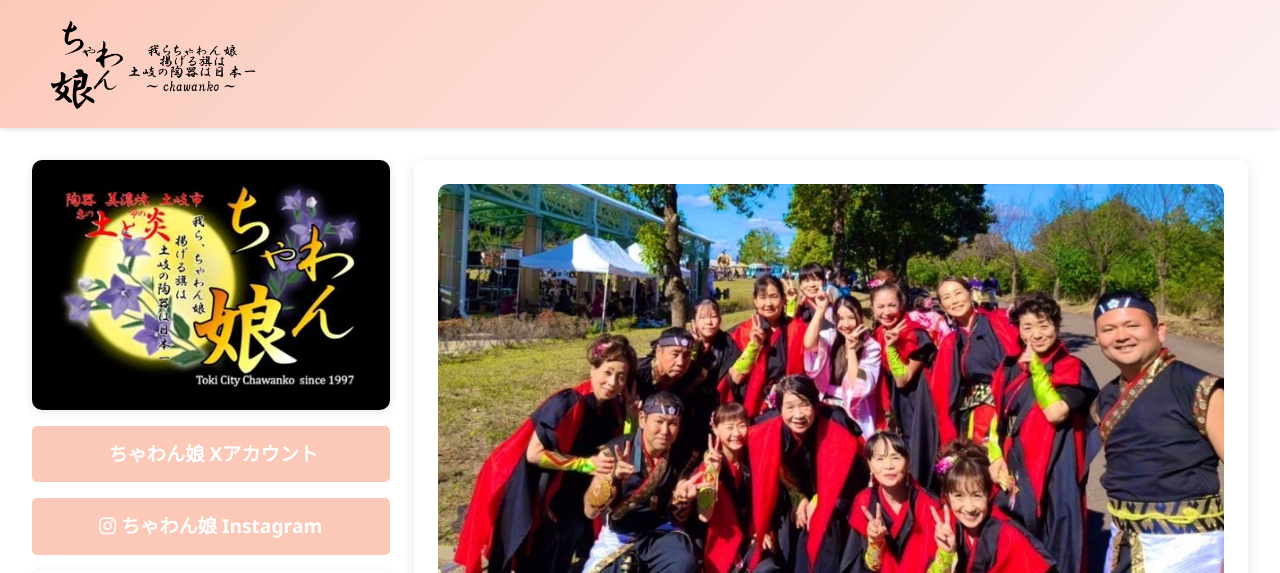
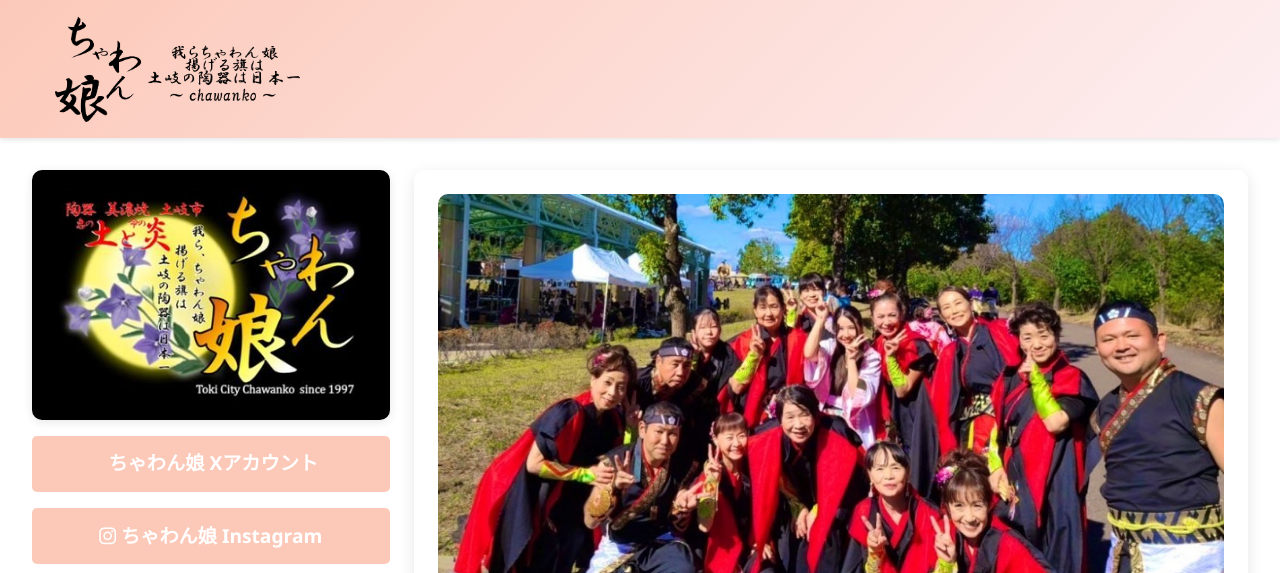
Before and after one commit to yukito0805/chawanko, a plain HTML site: page index.html in a window 1280 px wide. Shown: the top 573 px of the page. Drawn offline with Linux system fonts and the light colour scheme; some icons are missing.

Commit message:
Add files via upload

```diff
--- a/styles.css
+++ b/styles.css
@@ -26,7 +26,7 @@ main {
 header {
     background: linear-gradient(135deg, #FCC9B9, #FDEFF2);
     color: white;
-    padding: 1.0rem 2rem;
+    padding: 0.7rem 2rem;
     position: sticky;
     top: 0;
     z-index: 1000;
@@ -37,7 +37,7 @@ header {
 }
 
 .logo-img {
-    max-width: 250px;
+    max-width: 300px;
     height: auto;
     opacity: 0;
     transform: translateY(20px);
```
